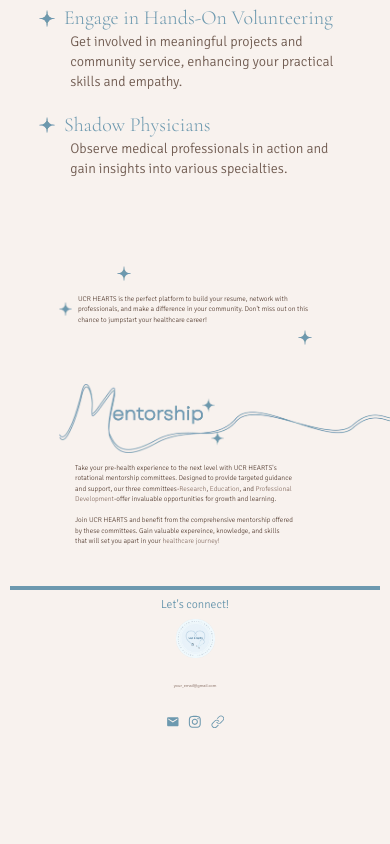
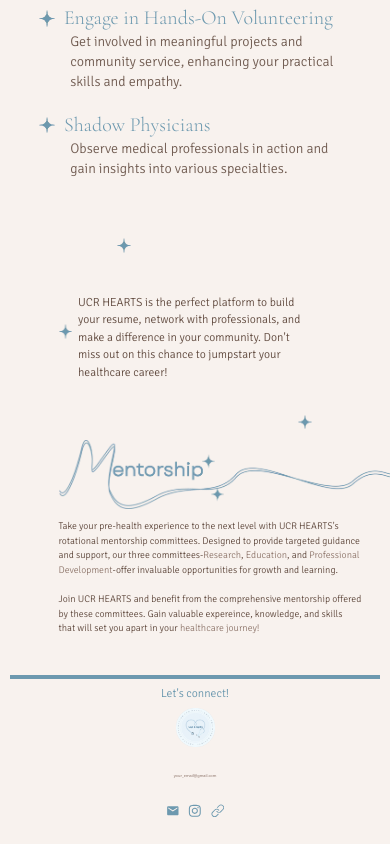
Before and after one commit to acm-ucr/ucr-hearts-website, a Next.js app: page /about in a window 390 px wide. Shown: the part 748-1592 px from the top of the page. Before the commit the page ends 1503 px from the top, so only its background shows below. Built offline with nearby package versions, Linux system fonts and the light colour scheme; what tailwindcss-animated would draw is missing.

Commit message:
improve mobile response

```diff
--- a/src/components/about/Description.tsx
+++ b/src/components/about/Description.tsx
@@ -18,7 +18,7 @@
         alt="star"
         className="absolute bottom-[-50%] right-[20%] w-[3.5vw]"
       />
-      <p className="mt-[2%] w-[60%] font-hearts text-[1.8vw] font-light text-hearts-brown">
+      <p className="mt-[2%] w-[60%] font-hearts text-[3vw] font-light text-hearts-brown lg:text-[1.8vw]">
         UCR HEARTS is the perfect platform to build your resume, network with
         professionals, and make a difference in your community. Don't miss out
         on this chance to jumpstart your healthcare career!
--- a/src/components/about/Mentorship.tsx
+++ b/src/components/about/Mentorship.tsx
@@ -11,7 +11,7 @@
         className="mb-[3%] w-[85vw]"
       />
 
-      <div className="pl-[5%] font-hearts text-[1.8vw] font-light text-hearts-brown">
+      <div className="l-[5%] items-center font-hearts text-[2.5vw] font-light text-hearts-brown lg:text-[1.8vw]">
         <p>
           Take your pre-health experience to the next level with UCR HEARTS's
           <br />
```
